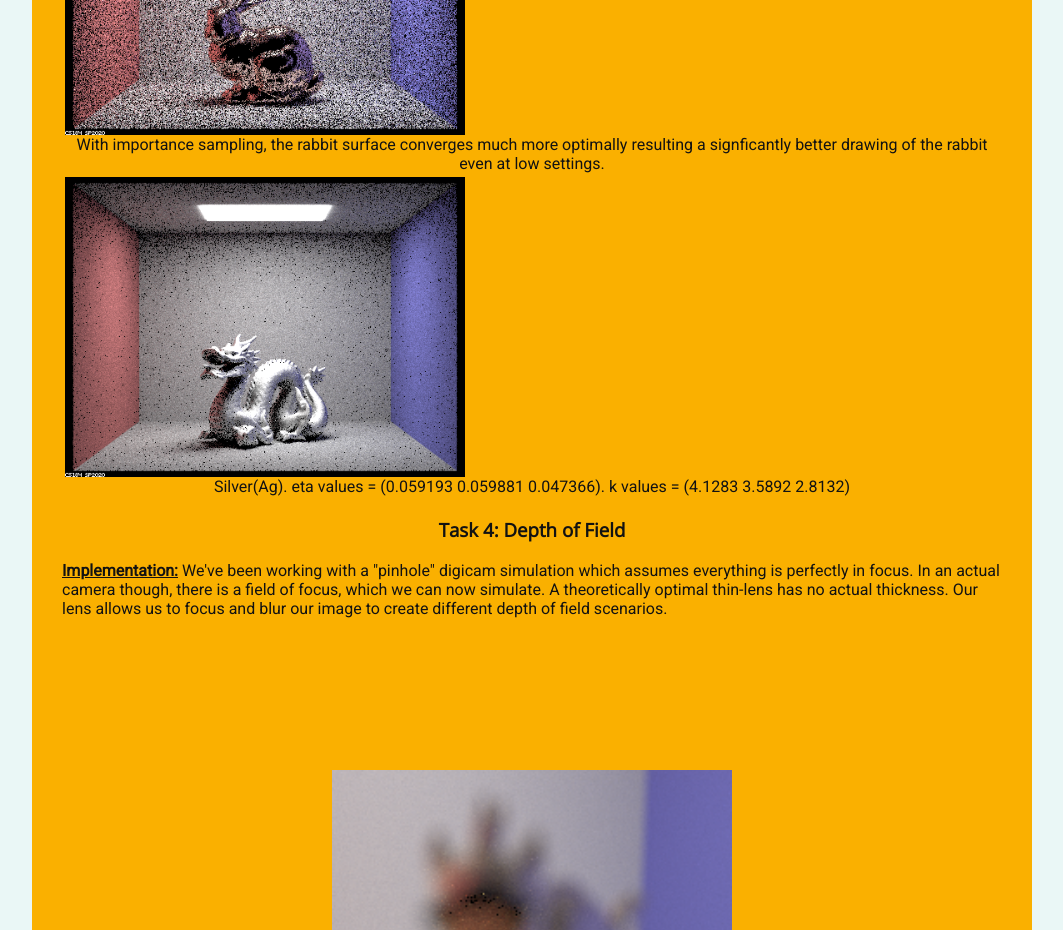
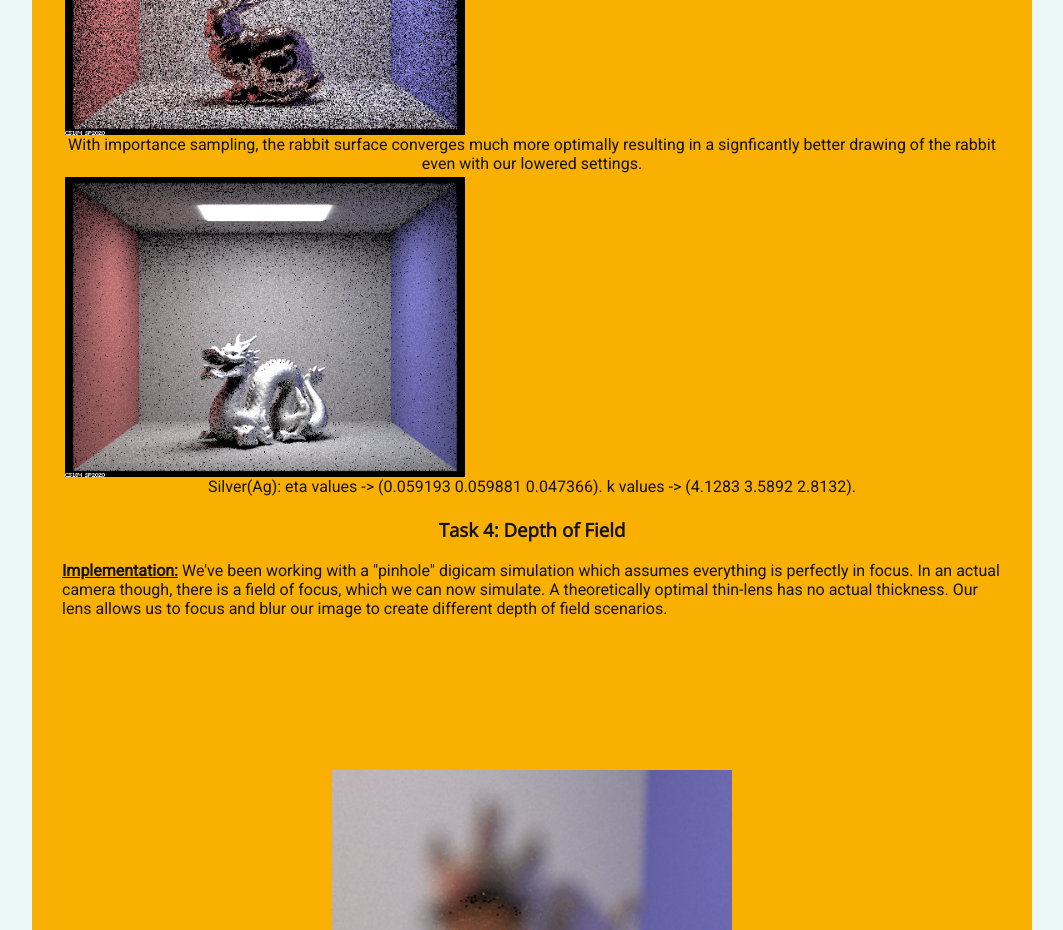
Before and after one commit to lawrenceyan/lawrenceyan.github.io, a plain HTML site: page index.html in a window 1280 px wide. Shown: the part 2480-3410 px from the top of the page, without its empty margins (108-1171 px from the left). Drawn offline with nearby package versions, Linux system fonts and the light colour scheme.

```diff
--- a/index.html
+++ b/index.html
@@ -39,9 +39,7 @@
   we only looks at red wavelengths, blue wavelengths, and green wavelengths. Additionally we use an alpha value that when
   set to smaller values makes our object surface increasingly glossy, and with higher values doing the opposite resulting in a increasingly diffuse
   surface. As a final step, we take our cosine sampling and replace it with a new importance sampling which converges a to more optimal solution in much less time, because we make our pdf resemble the normal
-  distribution as closely as possible. </p>
-
-
+  distribution as closely as possible.
 <div align="middle">
   <table style="width=100%">
     <tr>
@@ -87,7 +85,7 @@
     <tr>
       <td>
         <img src="images/bunny_importance.png" align="middle" width="400px"/>
-        <figcaption align="middle">With importance sampling, the rabbit surface converges much more optimally resulting a signficantly better drawing of the rabbit even at low settings.</figcaption>
+        <figcaption align="middle">With importance sampling, the rabbit surface converges much more optimally resulting in a signficantly better drawing of the rabbit even with our lowered settings.</figcaption>
       </td>
     </tr>
 
@@ -95,20 +93,18 @@
     <tr>
       <td>
         <img src="images/d_silver_05.png" align="middle" width="400px"/>
-        <figcaption align="middle">Silver(Ag). eta values = (0.059193 0.059881 0.047366). k values = (4.1283 3.5892 2.8132) </figcaption>
+        <figcaption align="middle">Silver(Ag): eta values -> (0.059193 0.059881 0.047366). k values -> (4.1283 3.5892 2.8132). </figcaption>
       </td>
     </tr>
 
   </table>
 </div>
-
+</p>
 
 <h3 align="middle">Task 4: Depth of Field</h3>
 
 <p><strong><u>Implementation:</u></strong> We've been working with a "pinhole" digicam simulation which assumes everything is perfectly in focus. In an actual camera though, there is a field of focus, which
   we can now simulate. A theoretically optimal thin-lens has no actual thickness. Our lens allows us to focus and blur our image to create different depth of field scenarios.
-</p>
-
 <div align="middle">
   <table style="width=100%">
     <tr>
@@ -176,6 +172,8 @@
 
   </table>
 </div>
+</p>
+
 
 </body>
 </html>
```
